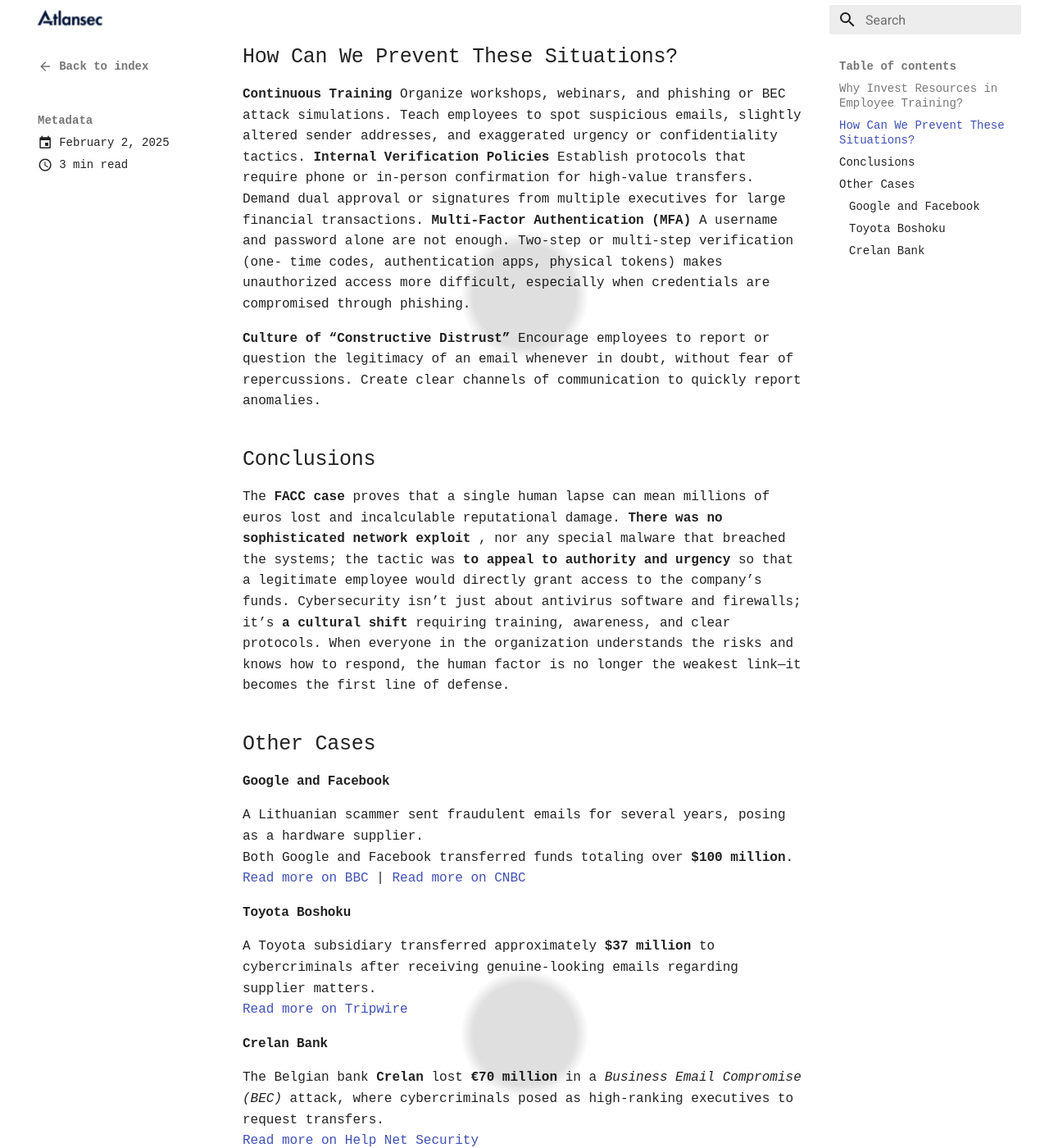
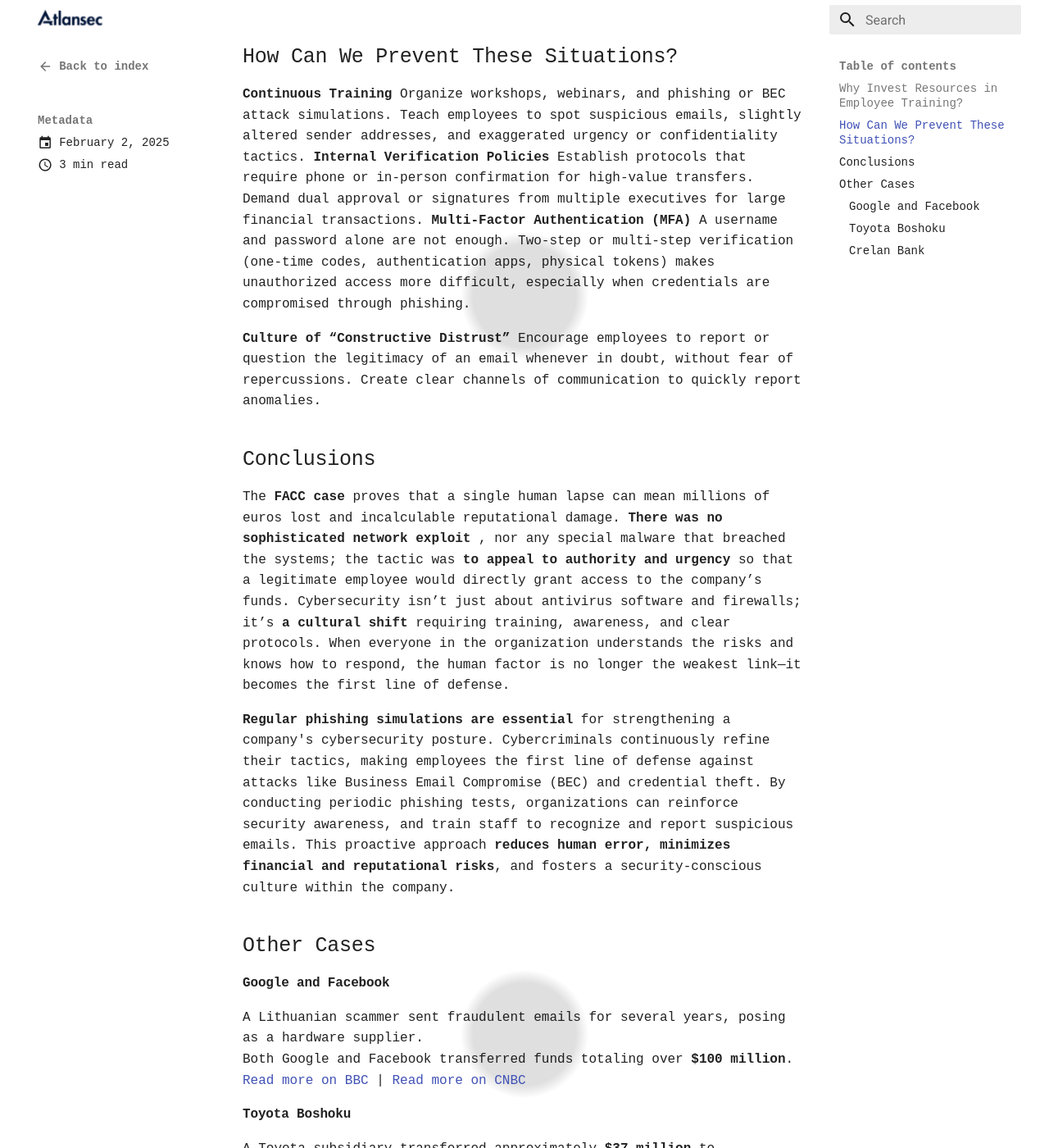
Before and after one commit to AtlanSec/Atlansec-Web, an MkDocs documentation site: the page built from docs/blog/posts/2-02-2025.md, in a window 1280 px wide and 1400 px high, scrolled down 989 px. Shown: the whole window at 82% size. Built offline with MkDocs 1.6.1 and Material for MkDocs 9.7.7, drawn with Linux system fonts in a browser that asks for light colours.

Commit message:
Fix one-type tipo and extend conclusion

```diff
--- a/docs/blog/posts/2-02-2025.md
+++ b/docs/blog/posts/2-02-2025.md
@@ -46,8 +46,8 @@
 Establish protocols that require phone or in-person confirmation for high-value transfers.
 Demand dual approval or signatures from multiple executives for large financial transactions.
 **Multi-Factor Authentication (MFA)**
-A username and password alone are not enough. Two-step or multi-step verification (one-
-time codes, authentication apps, physical tokens) makes unauthorized access more difficult,
+A username and password alone are not enough. Two-step or multi-step verification (one-time
+codes, authentication apps, physical tokens) makes unauthorized access more difficult,
 especially when credentials are compromised through phishing.
 
 **Culture of “Constructive Distrust”**
@@ -65,6 +65,8 @@
 training, awareness, and clear protocols. When everyone in the organization understands the risks
 and knows how to respond, the human factor is no longer the weakest link—it becomes the first
 line of defense.
+
+**Regular phishing simulations are essential** for strengthening a company's cybersecurity posture. Cybercriminals continuously refine their tactics, making employees the first line of defense against attacks like Business Email Compromise (BEC) and credential theft. By conducting periodic phishing tests, organizations can reinforce security awareness, and train staff to recognize and report suspicious emails. This proactive approach **reduces human error, minimizes financial and reputational risks**, and fosters a security-conscious culture within the company.
 
 ## Other Cases
 
```
